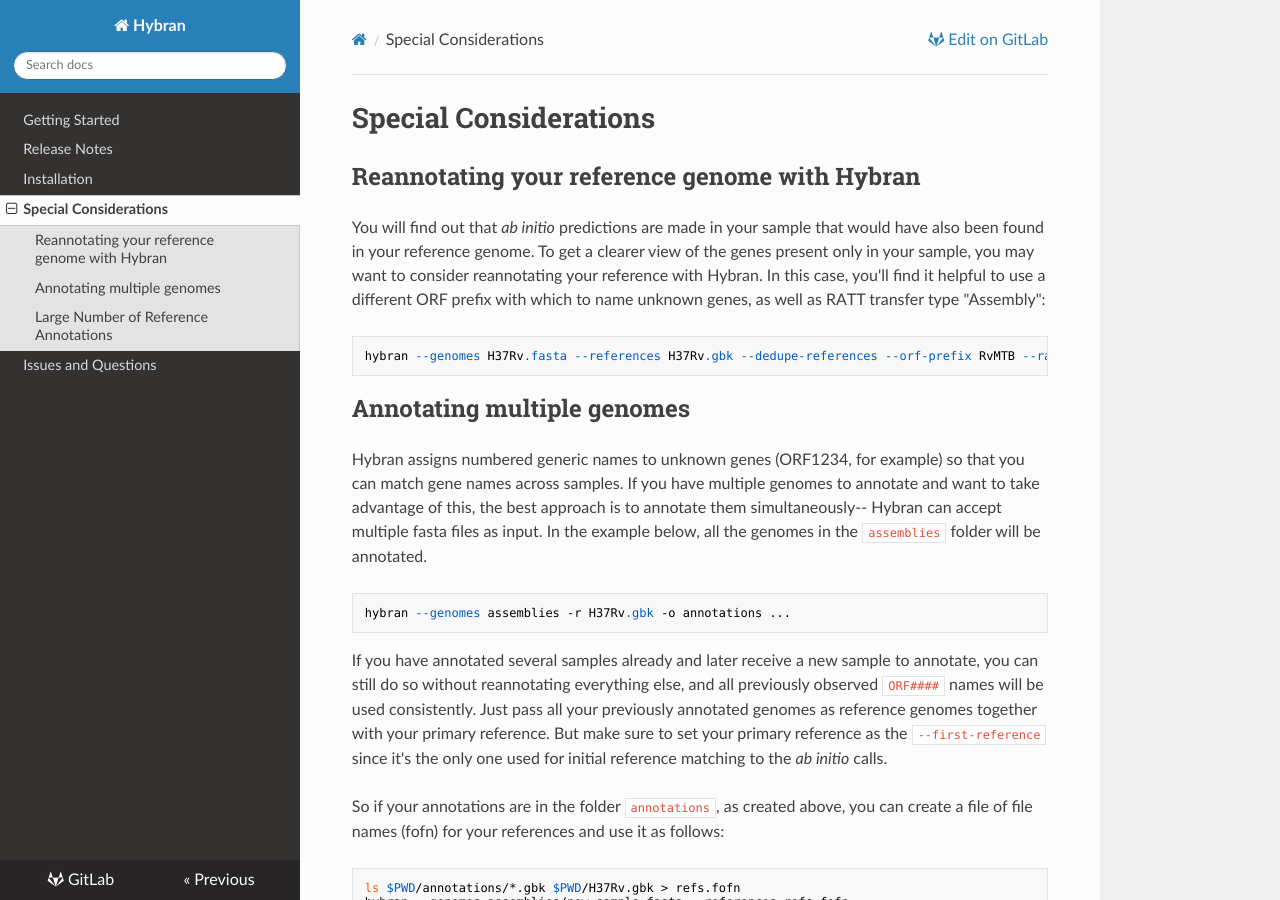
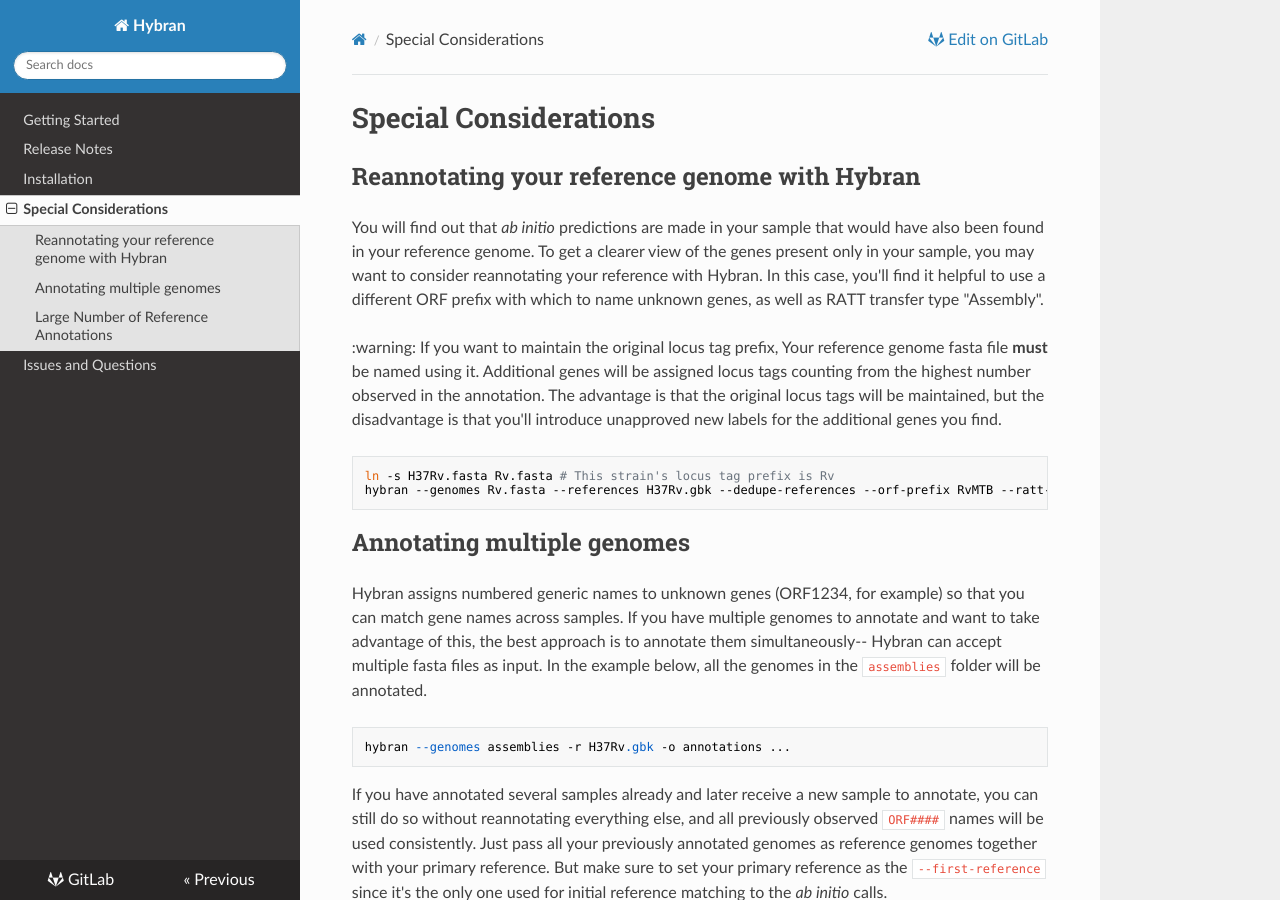
Before and after one commit to LPCDRP/hybran, an MkDocs documentation site: the page built from docs/faq.md, in a window 1280 px wide and 900 px high. Built offline with MkDocs 1.6.1, drawn with Linux system fonts in a browser that asks for light colours; nearby versions of some CDN libraries.

Commit message:
faq: clarify locus tag issue for reference reannotations

````diff
--- a/docs/faq.md
+++ b/docs/faq.md
@@ -5,10 +5,15 @@
 
 You will find out that *ab initio* predictions are made in your sample that would have also been found in your reference genome.
 To get a clearer view of the genes present only in your sample, you may want to consider reannotating your reference with Hybran.
-In this case, you'll find it helpful to use a different ORF prefix with which to name unknown genes, as well as RATT transfer type "Assembly":
+In this case, you'll find it helpful to use a different ORF prefix with which to name unknown genes, as well as RATT transfer type "Assembly".
+
+:warning: If you want to maintain the original locus tag prefix, Your reference genome fasta file **must** be named using it.
+Additional genes will be assigned locus tags counting from the highest number observed in the annotation.
+The advantage is that the original locus tags will be maintained, but the disadvantage is that you'll introduce unapproved new labels for the additional genes you find.
 
 ```
-hybran --genomes H37Rv.fasta --references H37Rv.gbk --dedupe-references --orf-prefix RvMTB --ratt-transfer-type Assembly ...
+ln -s H37Rv.fasta Rv.fasta # This strain's locus tag prefix is Rv
+hybran --genomes Rv.fasta --references H37Rv.gbk --dedupe-references --orf-prefix RvMTB --ratt-transfer-type Assembly ...
 ```
 
 ## Annotating multiple genomes
````
